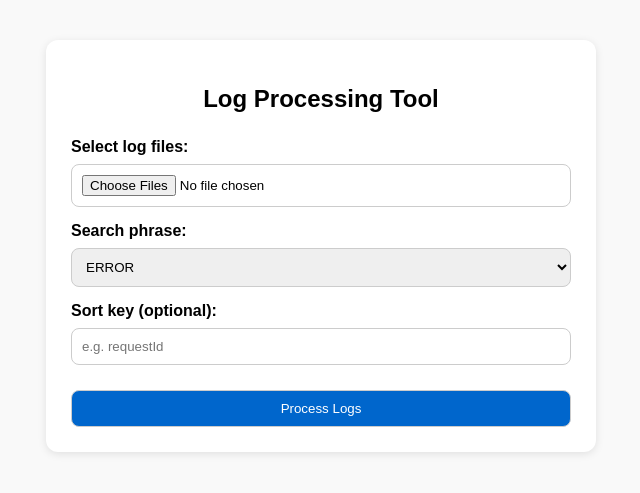
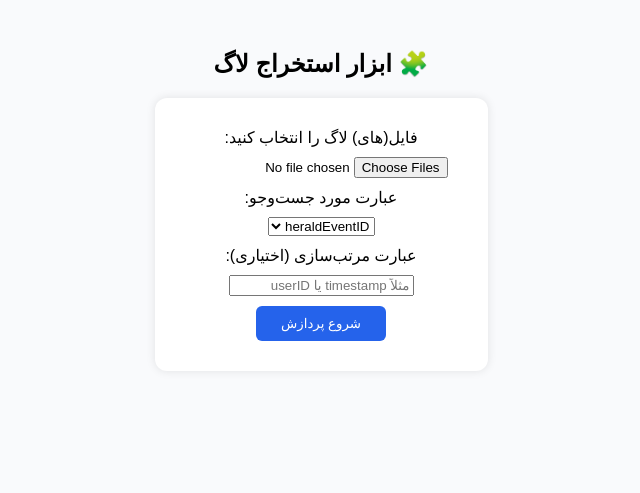
Before and after one commit to arefeh-89/logtool, a Flask app: page / in a window 1280 px wide. Shown: the top 493 px of the page, without its empty margins (319-959 px from the left). Run offline with Flask 3, Linux system fonts and the light colour scheme.

Commit message:
update index

```diff
--- a/templates/index.html
+++ b/templates/index.html
@@ -1,84 +1,97 @@
 <!DOCTYPE html>
-<html lang="en">
+<html lang="fa">
 <head>
     <meta charset="UTF-8">
-    <title>Log Tool</title>
+    <title>Log Processor</title>
     <style>
         body {
             font-family: sans-serif;
-            margin: 40px;
-            background-color: #f9f9f9;
+            direction: rtl;
+            background: #f9fafc;
+            text-align: center;
+            margin-top: 50px;
         }
         form {
             background: white;
-            padding: 25px;
+            display: inline-block;
+            padding: 20px 40px;
             border-radius: 12px;
-            box-shadow: 0 2px 8px rgba(0,0,0,0.1);
-            max-width: 500px;
-            margin: auto;
+            box-shadow: 0 0 10px rgba(0,0,0,0.1);
         }
-        h2 {
-            text-align: center;
-            margin-bottom: 25px;
-        }
-        label {
-            font-weight: 600;
+        label, select, input, button {
             display: block;
-            margin-top: 15px;
-        }
-        input, select, button {
-            width: 100%;
-            padding: 10px;
-            margin-top: 8px;
-            border-radius: 8px;
-            border: 1px solid #ccc;
-            box-sizing: border-box;
+            margin: 10px auto;
         }
         button {
-            background-color: #0066cc;
+            background: #2563eb;
             color: white;
+            border: none;
+            padding: 10px 25px;
+            border-radius: 6px;
             cursor: pointer;
-            margin-top: 25px;
         }
         button:hover {
-            background-color: #004c99;
+            background: #1e40af;
+        }
+
+        /* لودینگ */
+        #loading {
+            display: none;
+            margin-top: 20px;
+        }
+        .spinner {
+            border: 4px solid #f3f3f3;
+            border-top: 4px solid #2563eb;
+            border-radius: 50%;
+            width: 40px;
+            height: 40px;
+            animation: spin 1s linear infinite;
+            margin: 0 auto;
+        }
+        @keyframes spin {
+            0% { transform: rotate(0deg); }
+            100% { transform: rotate(360deg); }
         }
     </style>
 </head>
 <body>
-    <form method="POST" enctype="multipart/form-data">
-        <h2>Log Processing Tool</h2>
-
-        <label for="log_files">Select log files:</label>
+    <h2>🧩 ابزار استخراج لاگ</h2>
+    <form id="logForm" method="post" enctype="multipart/form-data">
+        <label>فایل(های) لاگ را انتخاب کنید:</label>
         <input type="file" name="log_files" multiple required>
 
-        <label for="search_select">Search phrase:</label>
-        <select id="search_select" name="search_select" onchange="toggleCustomInput()">
-            <option value="ERROR">ERROR</option>
-            <option value="heraldEventID">heraldEventID</option>
-            <option value="OTHER">Other (custom)</option>
+        <label>عبارت مورد جست‌وجو:</label>
+        <select name="search_select" id="search_select" required>
+            {% for option in search_options %}
+                <option value="{{ option }}">{{ option }}</option>
+            {% endfor %}
+            <option value="OTHER">عبارت دیگر...</option>
         </select>
 
-        <input type="text" id="search_text" name="search_text" placeholder="Enter custom search" style="display:none;">
+        <input type="text" name="search_text" id="search_text" placeholder="عبارت دلخواه را وارد کنید" style="display:none;">
 
-        <label for="key_pattern">Sort key (optional):</label>
-        <input type="text" id="key_pattern" name="key_pattern" placeholder="e.g. requestId">
+        <label>عبارت مرتب‌سازی (اختیاری):</label>
+        <input type="text" name="key_pattern" placeholder="مثلاً timestamp یا userID">
 
-        <button type="submit">Process Logs</button>
+        <button type="submit">شروع پردازش</button>
+
+        <div id="loading">
+            <div class="spinner"></div>
+            <p>در حال پردازش فایل‌ها...</p>
+        </div>
     </form>
 
     <script>
-        function toggleCustomInput() {
-            const select = document.getElementById('search_select');
-            const input = document.getElementById('search_text');
-            if (select.value === 'OTHER') {
-                input.style.display = 'block';
-                input.required = true;
-            } else {
-                input.style.display = 'none';
-                input.required = false;
-            }
-        }
+        // نمایش فیلد دستی در صورت انتخاب OTHER
+        document.getElementById("search_select").addEventListener("change", function() {
+            const txt = document.getElementById("search_text");
+            txt.style.display = this.value === "OTHER" ? "block" : "none";
+        });
+
+        // نمایش انیمیشن هنگام ارسال فرم
+        document.getElementById("logForm").addEventListener("submit", function() {
+            document.getElementById("loading").style.display = "block";
+        });
     </script>
 </body>
 </html>
```
